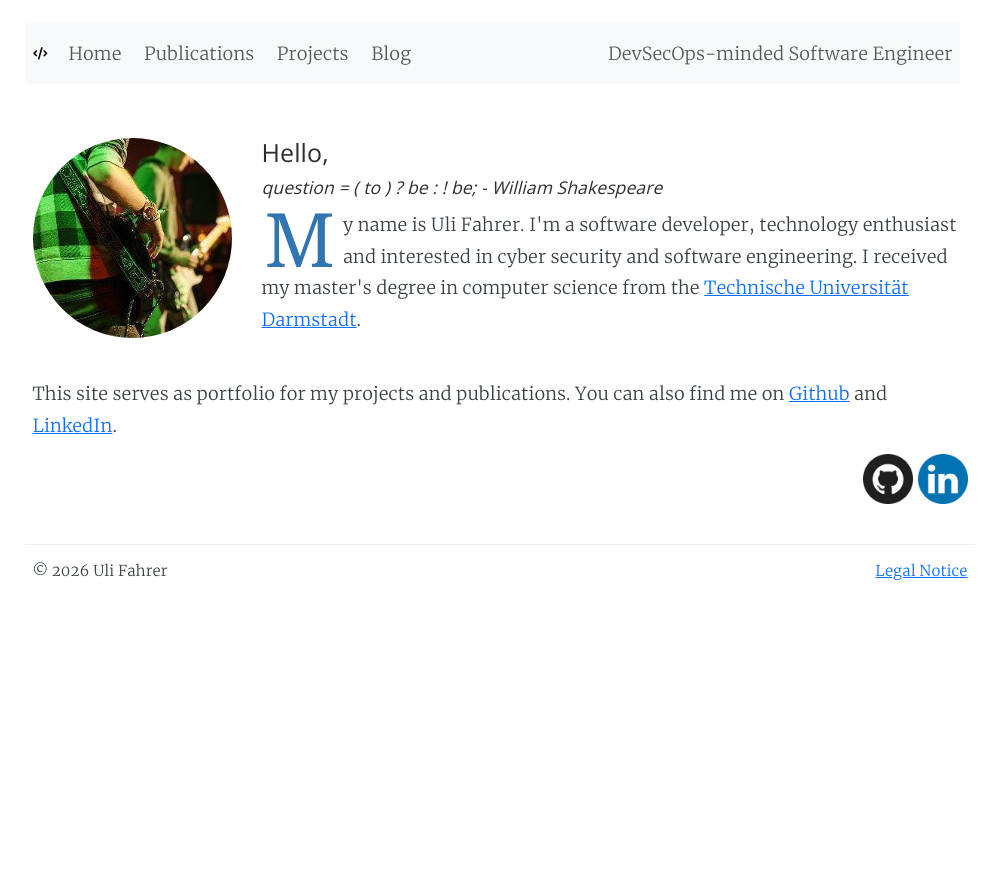
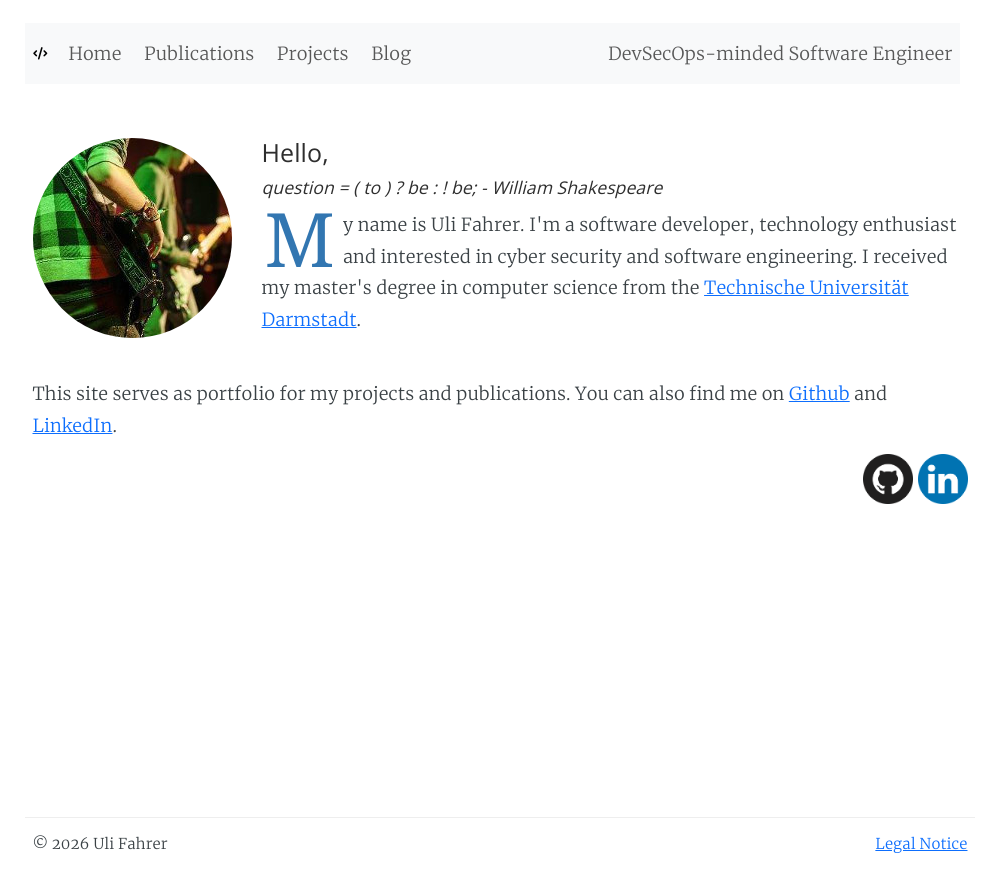
Before and after one commit to Tooa/tooa.github.io, a Jekyll site: the page built from index.html, in a window 1280 px wide. Shown: the top 892 px of the page, without its empty margins (140-1139 px from the left). Built offline with Jekyll 4.4.1, drawn with Linux system fonts in a browser that asks for light colours.

Commit message:
feat(layout): sticky footer

```diff
--- a/_layouts/default.html
+++ b/_layouts/default.html
@@ -3,11 +3,13 @@
 
 	{% include head.html %}
 
-	<body>
-		<div class="container">
+	<body class="d-flex flex-column min-vh-100">
+		<div class="container flex-grow-1 d-flex flex-column">
 			{% include header.html %}
 
-			{{ content }}
+			<div class="flex-grow-1">
+				{{ content }}
+			</div>
 
 			{% include footer.html %}
 
```
